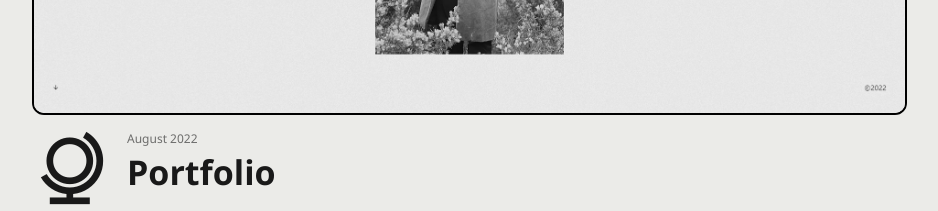
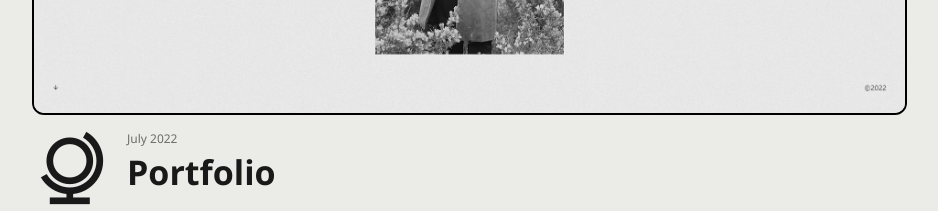
Before and after one commit to boutterudy/rudyboutte.com, a Next.js app: page / in a window 1280 px wide. Shown: the part 1900-2111 px from the top of the page, without its empty margins (168-1106 px from the left). Built offline with nearby package versions, Linux system fonts and the light colour scheme.

Commit message:
Fix date of my portfolio project

```diff
--- a/pages/index.tsx
+++ b/pages/index.tsx
@@ -35,7 +35,7 @@ const Home: NextPage = () => {
       preview: (
         <Image src={ProjectPreviewPortfolio} alt="Screenshot of my portfolio" />
       ),
-      date: new Date(),
+      date: new Date(2022, 6),
       icon: <Icon lib="remix-icon" icon="globe-line" />,
     },
     {
--- a/pages/mes-projets.tsx
+++ b/pages/mes-projets.tsx
@@ -53,7 +53,7 @@ const MyProjects: NextPage = () => {
       preview: (
         <Image src={ProjectPreviewPortfolio} alt="Screenshot of my portfolio" />
       ),
-      date: new Date(),
+      date: new Date(2022, 6),
       icon: <Icon lib="remix-icon" icon="globe-line" />,
     },
     {
```
